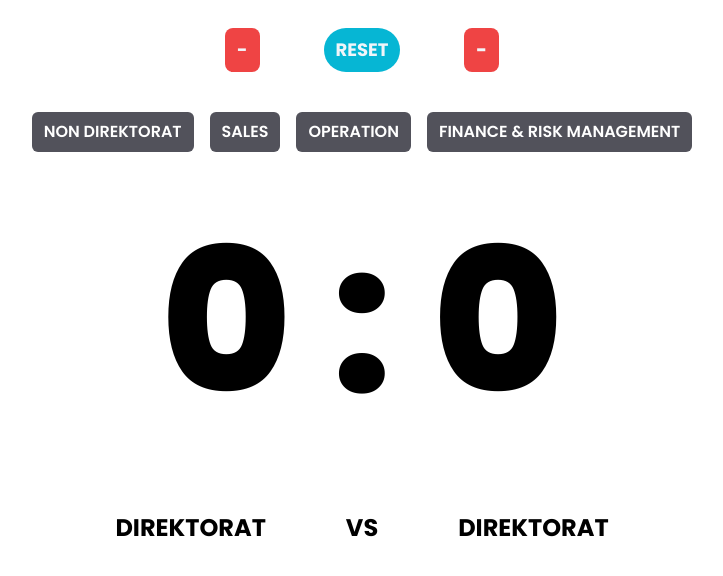
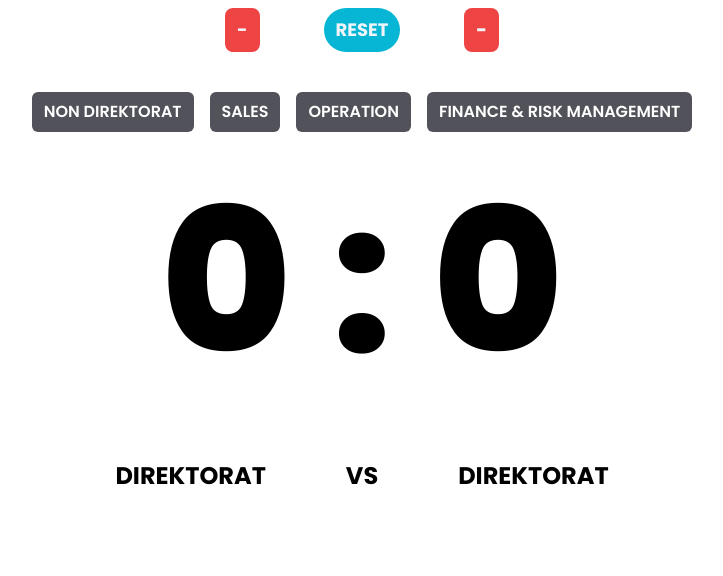
Before and after one commit to hanifaf93/score-badmintonpins, a website: page index.html in a window 1280 px wide. Shown: the part 124-700 px from the top of the page, without its empty margins (278-1001 px from the left). Drawn offline with Linux system fonts and the light colour scheme.

Commit message:
Modified Style

```diff
--- a/index.html
+++ b/index.html
@@ -9,14 +9,14 @@
 </head>
 
 <body>
-   <div class="flex lg:mt-16 mt-10 mx-auto justify-center max-w-full">
+   <div class="flex lg:mt-16 md:mt-3 mx-auto justify-center max-w-full">
       <h1 class="text-5xl font-extrabold">
          <span class="text-slate-500">SCORE</span>
          <span class="text-amber-500">BADMINTON</span>
       </h1>
    </div>
 
-   <div class="flex mt-10 mx-auto justify-center max-w-full">
+   <div class="flex mt-5 mx-auto justify-center max-w-full">
       <button id="decreaseButton1" class="px-3 py-2 rounded-lg bg-red-500 text-lg font-bold text-slate-100">-</button>
       <button id="resetButton"
          class="mx-16 px-3 py-2 rounded-full bg-cyan-500 text-lg font-bold text-slate-100">RESET</button>
@@ -39,7 +39,7 @@
       </button>
    </div>
 
-   <div class="flex mt-2 mx-auto justify-center max-w-full p-5">
+   <div class="flex mt-0 mx-auto justify-center max-w-full">
       <div>
          <button id="buttonScoreOne" class="text-[200px] font-extrabold">
             <span id="score1">0</span>
@@ -55,7 +55,7 @@
       </div>
    </div>
 
-   <div class="flex items-center justify-center h-full my-auto max-w-full p-5">
+   <div class="flex md:mt-2 items-center justify-center my-auto max-w-full p-5">
       <div>
          <h1 class="text-2xl text-center font-bold">
             DIREKTORAT
```
Also changed, not shown: css/style.css.
